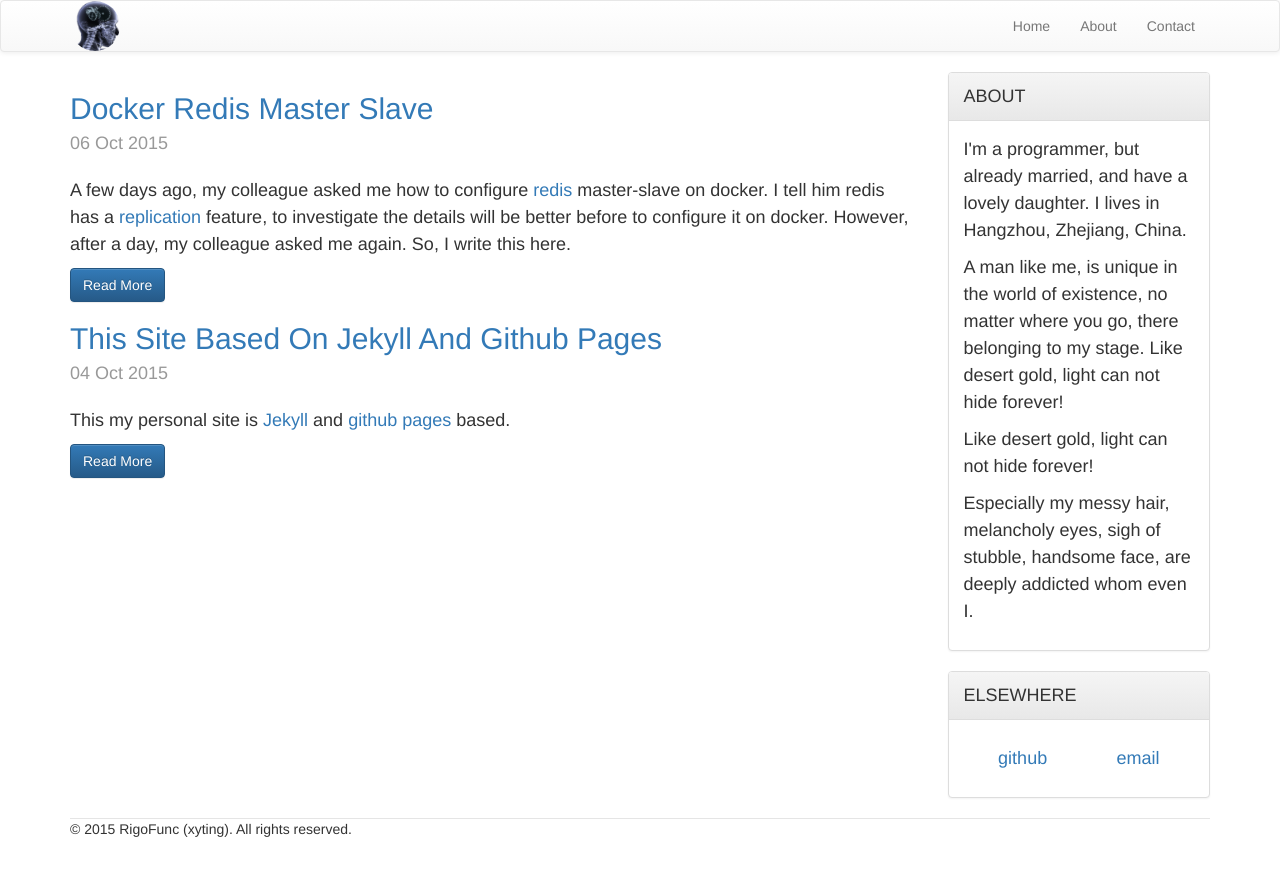
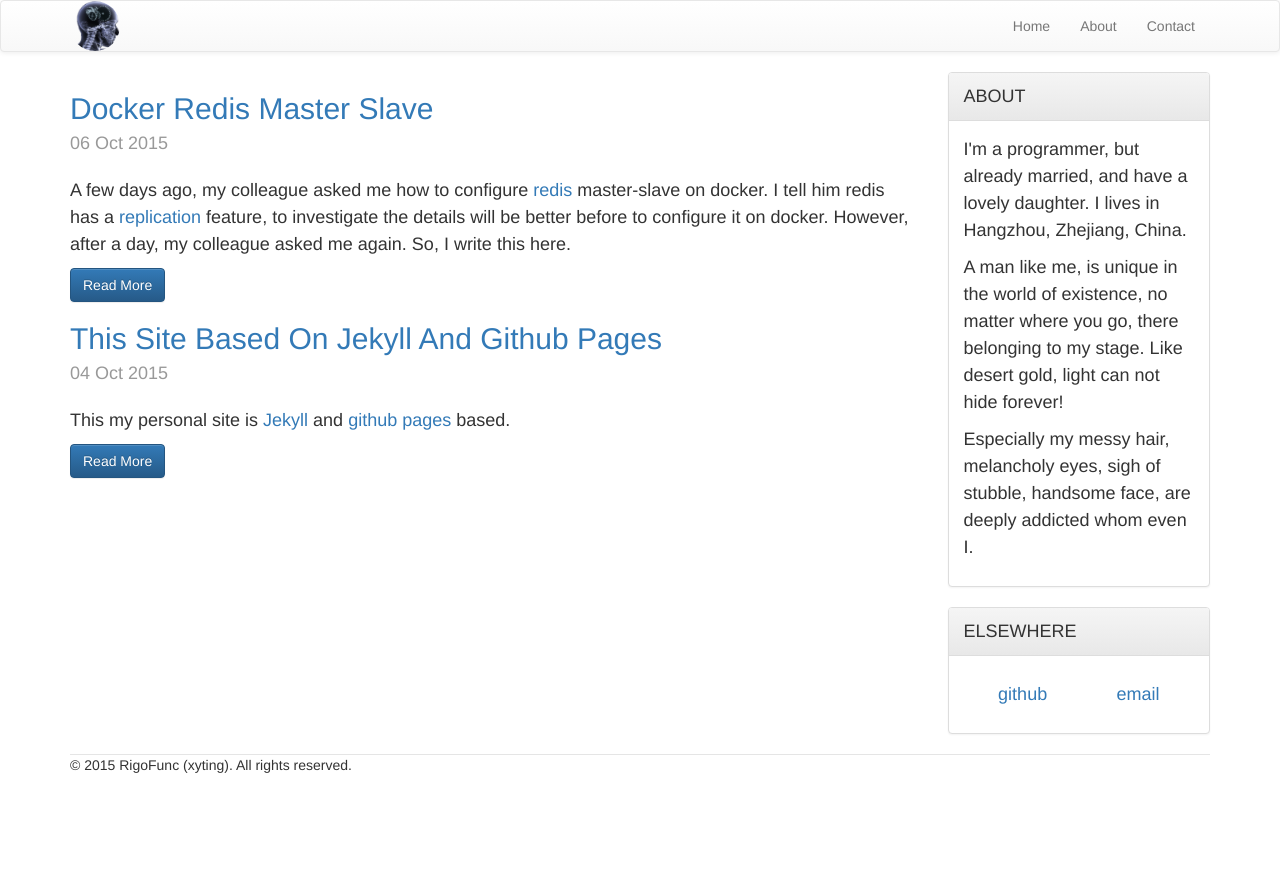
Before and after one commit to rigofunc/xyting.github.io, a Jekyll site: the page built from index.html, in a window 1280 px wide. Shown: the top 876 px of the page. Built offline with Jekyll 4.4.1, drawn with Linux system fonts in a browser that asks for light colours; Markdown is read by kramdown in place of the engine named in the settings; the list of posts is cut into pages by our own code; some of the changed lines change nothing that is shown.

Commit message:
update about

```diff
--- a/_layouts/default.html
+++ b/_layouts/default.html
@@ -50,7 +50,6 @@
             <p>I'm a programmer, but already married, and have a lovely daughter. I lives in Hangzhou, Zhejiang, China.</p>
             <p>A man like me, is unique in the world of existence, no matter where you go, there belonging to my stage. Like
               desert gold, light can not hide forever!</p>
-            <p>Like desert gold, light can not hide forever! </p>
             <p> Especially my messy hair, melancholy eyes, sigh of stubble, handsome face, are deeply addicted whom even I.</p>
           </div>
         </div>
--- a/assets/js/site.js
+++ b/assets/js/site.js
@@ -1,5 +1,6 @@
 $(document).ready(function () {
 	$('li').click(function () {
-        $(this).siblings().removeClass('active').addClass('active');
+        $(this).siblings().removeClass('active');
+		$(this).addClass('active');
     });
 });
```
